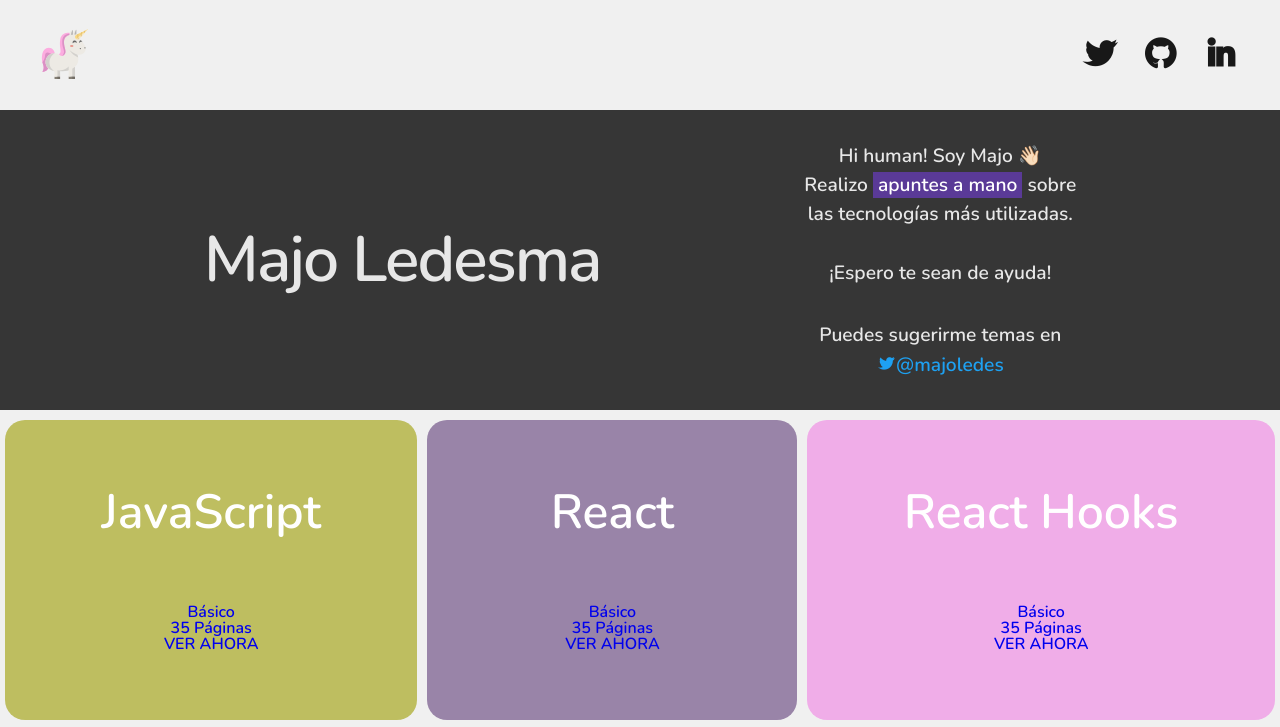
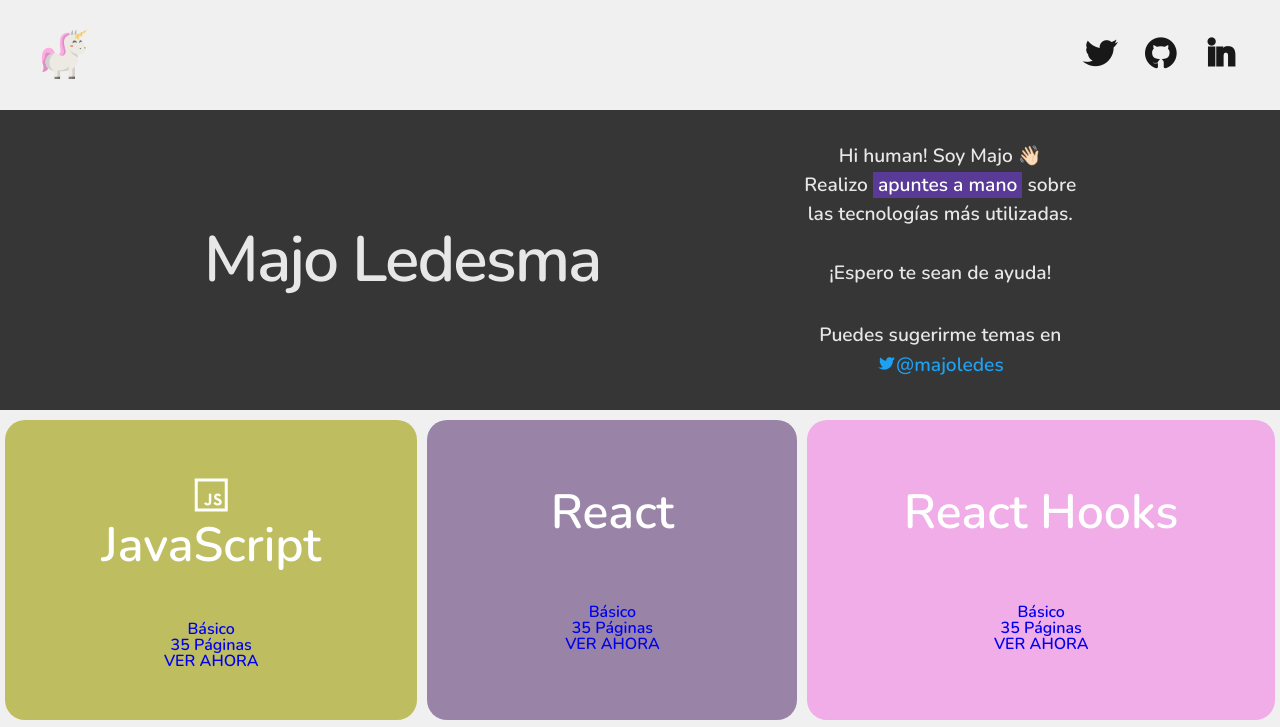
Before and after one commit to SebastianMaciel/Remake-Apuntes-de-Majo, a plain HTML site: page index.html in a window 1280 px wide. Shown: the top 727 px of the page. Drawn offline with nearby package versions, Linux system fonts and the light colour scheme.

Commit message:
Redefiniendo estilos internos

```diff
--- a/css/styles.css
+++ b/css/styles.css
@@ -129,12 +129,13 @@ header {
 
 }
 
-/* Flex de Apuntes */
+/* Flex Contenedor de Apuntes */
 .flex-apuntes {
   display: flex;
   flex-flow: row wrap;
 }
 
+/* Block de Apunte */
 .apuntes {
   display: flex;
   flex-flow: column wrap;
@@ -149,13 +150,19 @@ header {
   text-decoration: none;
 }
 
+/* Título de cada apunte */
 .apunte-titulo {
   color: rgb(255, 255, 255);
   font-size: 3em !important;
 }
 
+/* El ícono del lenguaje, en su versión más finita */
+.apunte-titulo i {
+  font-weight: lighter;
+}
 
-/* Ponemos los colores de fondo y el :hover */
+/* Cada vez que se agregan nuevos apuntes: */
+/* Ponemos los colores de fondo y el :hover                      Algunos fondos requieren un toque de contraste diferente */
 .js { background-color: #bebe60; transition: 0.3s }           .js:hover { filter: contrast(130%) }
 .react { background-color: #9984A8; transition: 0.3s }        .react:hover { filter: contrast(150%) }
 .react-hooks { background-color: #F0ADE8; transition: 0.3s }  .react-hooks:hover { filter: contrast(150%) }
--- a/index.html
+++ b/index.html
@@ -69,7 +69,10 @@
   <section class="flex-apuntes">
 
     <a class="apuntes js" href="https://drive.google.com/open?id=11Qd_2a9YfHq7Yt4IGLXwWRs6OFpSu-6o" target="_blank">
-      <h1 class="apunte-titulo">JavaScript</h1>
+      <div class="apunte-titulo">
+        <i class="lab la-js-square"></i>
+        <h1>JavaScript</h1>
+      </div>
       <div class="apunte-detalles">
         <h2 class="apunte-tipo">Básico</h1>
         <hp class="apunte-paginas">35 Páginas</h1>
```
Also changed, not shown: img/icon.png (added).
